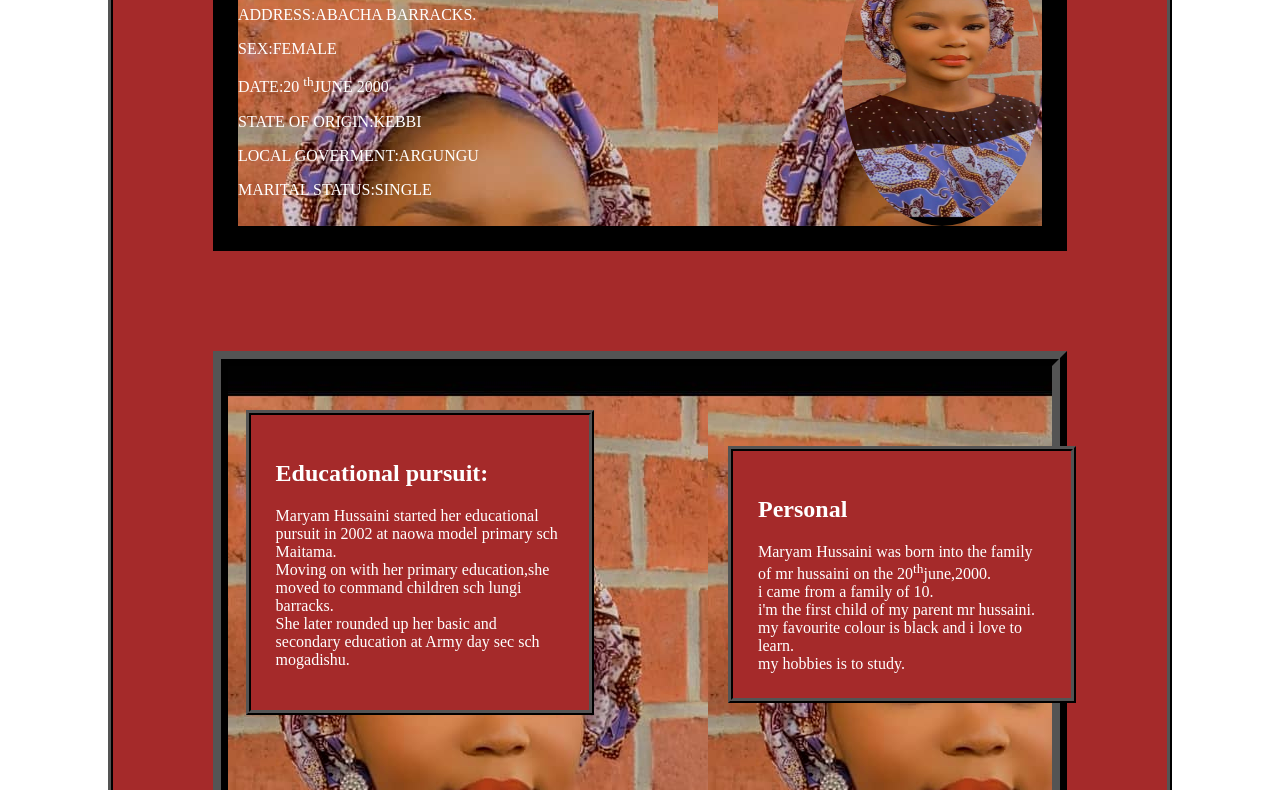
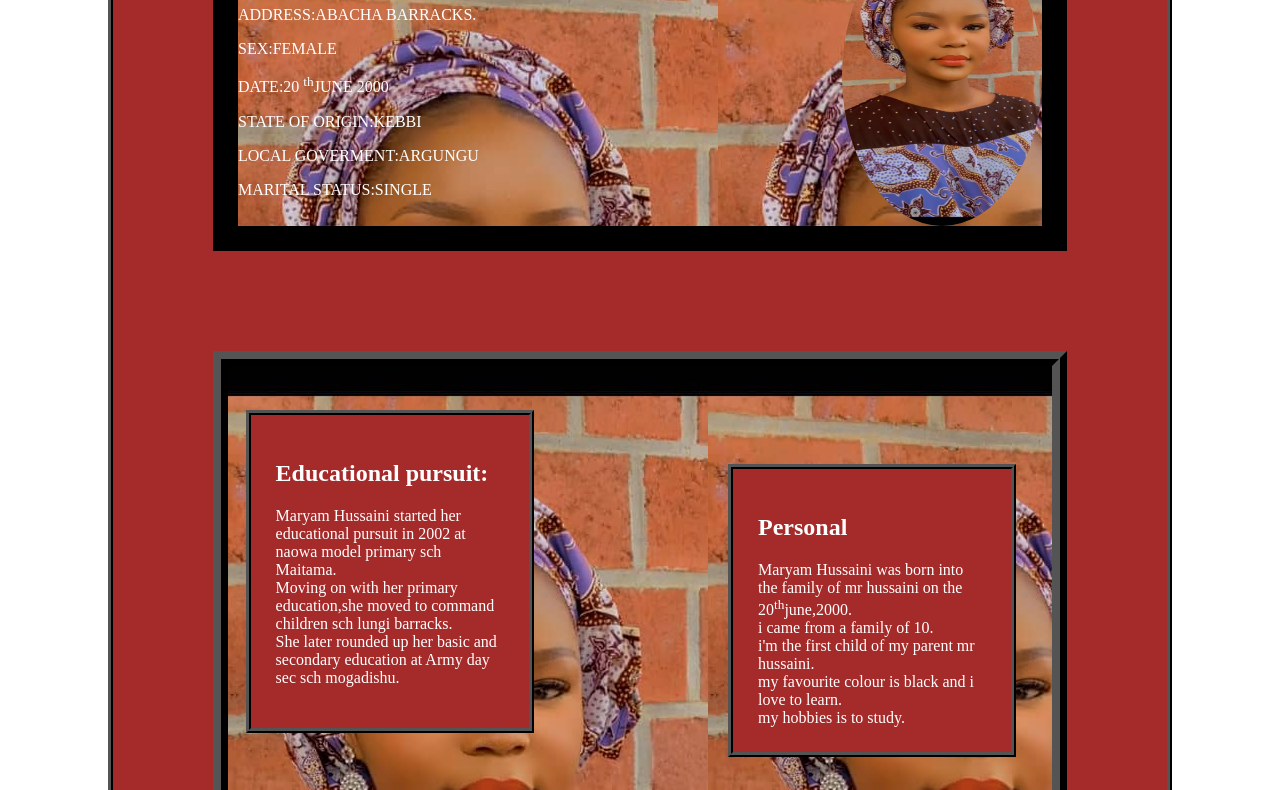
Before and after one commit to Meenex101/mayram-portfolio-, a plain HTML site: page index.html in a window 1280 px wide. Shown: the part 362-1152 px from the top of the page. Drawn offline with Linux system fonts and the light colour scheme; files whose address does not match are found by name.

Commit message:
Update index.html

```diff
--- a/index.html
+++ b/index.html
@@ -6,6 +6,8 @@
     <meta http-equiv="X-UA-Compatible" content="ie=edge">
     <title>PORTFOLIO</title>
     <style>
+        *{
+        box-sizing: border-box;}
         div{
             margin: 100px;
             border: 25px solid black;
```
